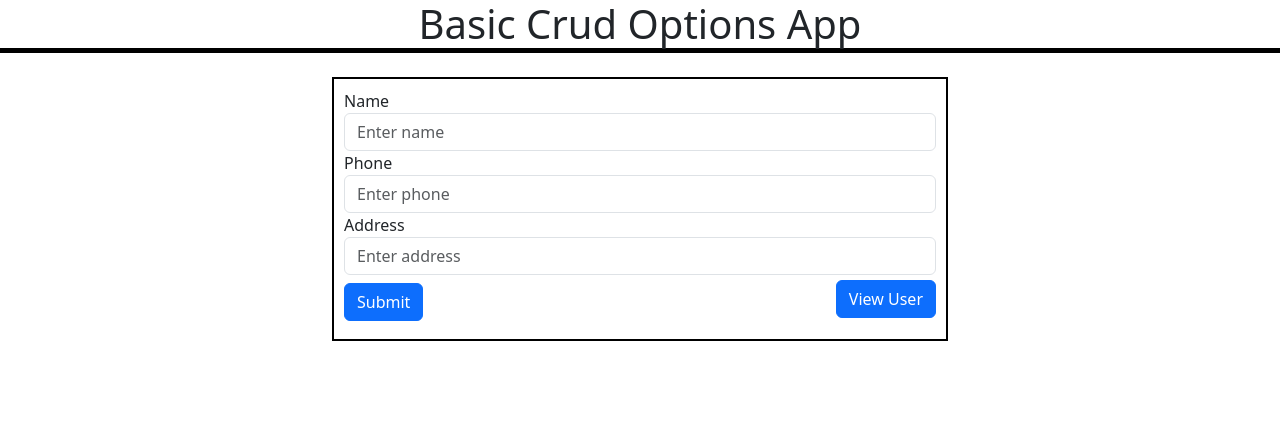
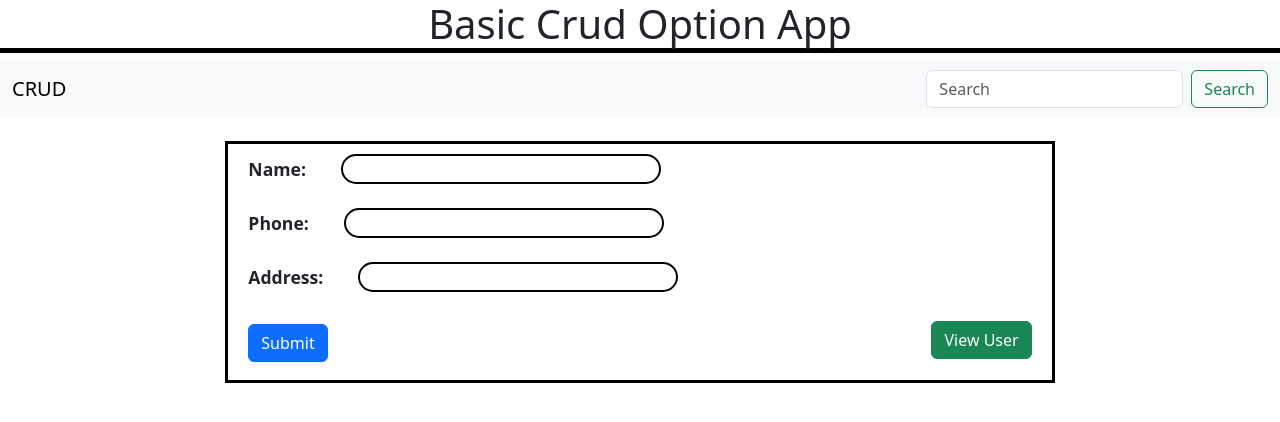
Before and after one commit to rajesh-sht/code_himalaya, a Django app: page /create-user/ in a window 1280 px wide. Shown: the top 422 px of the page. Run offline with Django 4.2, Linux system fonts and the light colour scheme; some libraries are stand-ins or nearby versions.

Commit message:
complete modelForm and search operations

```diff
--- a/crud/urls.py
+++ b/crud/urls.py
@@ -24,4 +24,6 @@ urlpatterns = [
     path('create-user/', create_user, name='create-user'),
     path('update-user/<int:pk>/', update_user, name='update-user'),
     path('delete-user/<int:pk>/',  delete_user, name='delete-user'),
+    path('search', search, name='search'),
+
 ]
--- a/crud/views.py
+++ b/crud/views.py
@@ -1,35 +1,44 @@
 from django.shortcuts import redirect, render, HttpResponseRedirect
 from .models import *
-from django.core.paginator import Paginator, EmptyPage, PageNotAnInteger
+from .forms import *
+from django.core.paginator import Paginator
+from django.contrib import messages
 # Create your views here.
 
 
 def user_list(request):
     users = User.objects.all().order_by('id')
-    paginator = Paginator(users, 10)
+    paginator = Paginator(users, 8)
     page_num = request.GET.get('page')
     page_obj = paginator.get_page(page_num)
-    # page = request.GET.get('page', 1)
-    # paginator = Paginator(users, 10)
-    # page = request.GET.get('page')
-    # try:
-    #     users = paginator.page(page)
-    # except PageNotAnInteger:
-    #     users = paginator.page(1)
-    # except EmptyPage:
-    #     users = paginator.page(paginator.num_pages)
+
     return render(request, 'user_list.html', {'users': page_obj})
 
 
 def create_user(request):
     if request.method == 'POST':
-        name = request.POST['name']
-        phone = request.POST['phone']
-        address = request.POST['address']
-        User.objects.create(name=name, phone=phone, address=address)
-        return HttpResponseRedirect('/')
+        form = UserForm(request.POST)
+        if form.is_valid():
+            name = form.cleaned_data['name']
+            phone = form.cleaned_data['phone']
+            address = form.cleaned_data['address']
+            # if phone == "":
+            #     messages.error(request, "Must be Filled!")
+            #     return HttpResponseRedirect('/create-user/')
+            if phone.isdigit() == False:
+                messages.error(request, "Must be integer!")
+                return HttpResponseRedirect('/create-user/')
+            if len(phone) > 10:
+                messages.error(request, "Must be of 10digits!")
+                return HttpResponseRedirect('/create-user/')
 
-    return render(request, 'create.html')
+            User.objects.create(name=name, phone=phone, address=address)
+            messages.success(request, 'User added successfully!')
+            return HttpResponseRedirect('/')
+    else:
+        form = UserForm()
+
+    return render(request, 'create.html', {"form": form})
 
 
 def update_user(request, pk):
@@ -42,6 +51,8 @@ def update_user(request, pk):
         id.phone = phone
         id.address = address
         id.save()
+        messages.success(request, 'User update successfully!')
+
         return HttpResponseRedirect('/')
     else:
         return render(request, 'update.html', {'ids': id},)
@@ -51,3 +62,14 @@ def delete_user(request, pk):
     id = User.objects.get(pk=pk)
     id.delete()
     return HttpResponseRedirect('/')
+
+
+def search(request):
+    if request.method == 'GET':
+        name = request.GET.get('search', None)
+        if name:
+            check = User.objects.filter(name__icontains=name)
+            check1 = User.objects.filter(address__icontains=name)
+            return render(request, "search.html", {"users": check, "users1": check1})
+    else:
+        return redirect('/')
--- /dev/null
+++ b/static/css/custom.css
@@ -0,0 +1,39 @@
+#message{
+    color: green;
+}
+
+.myform input{
+    height: 30px;
+    width: 25vw;
+    padding: 12px 14px;
+    font-size: 1.1em;
+    border: 2px solid black;
+    border-radius: 25px;
+    margin-left: 30px;
+    /* display: flex; */
+    flex-direction: column;
+    justify-content: center;
+    align-items: center;
+}
+
+.error{
+    color: red;
+    font-style: italic;
+    font-size: 0.9em;
+}
+
+.myform label{
+    font-size: 1.1em;
+    font-weight: bold;
+    margin-right: 5px;
+}
+
+th,td{
+    border: solid black 3px;
+    padding: 10px 15px;
+}
+
+table{
+    margin-bottom: 15px;
+
+}
--- a/templates/base.html
+++ b/templates/base.html
@@ -6,19 +6,29 @@
         <meta http-equiv="X-UA-Compatible" content="IE=edge">
         <meta name="viewport" content="width=device-width, initial-scale=1.0">
         <link rel="stylesheet" href="{% static './css/bootstrap.css' %}">
+        <link rel="stylesheet" href="{% static './css/custom.css' %}">
         <title>Document</title>
-        <style>
-            th,
-            tr,
-            td {
-                border: 2px solid black;
-                height: 30px;
-                padding: 10px;
-            }
-        </style>
     </head>
     <body>
-        <h1 style="text-align: center; border-bottom: 5px solid black;">Basic Crud Options App</h1>
+        <h1 style="text-align: center; border-bottom: 5px solid black;">Basic Crud Option App</h1>
+        <div>
+            <nav class="navbar bg-body-tertiary">
+                <div class="container-fluid">
+                    <a class="navbar-brand">CRUD</a>
+                    <form class="d-flex"
+                          role="search"
+                          method="GET"
+                          action="{% url 'crud:search' %}">
+                        <input class="form-control me-2"
+                               type="search"
+                               placeholder="Search"
+                               name="search"
+                               aria-label="Search">
+                        <button class="btn btn-outline-success" type="submit">Search</button>
+                    </form>
+                </div>
+            </nav>
+        </div>
         {% block content %}
         {% endblock content %}
         <script src="{% static './js/bootrap.bundle.js' %}"></script>
--- a/templates/create.html
+++ b/templates/create.html
@@ -2,48 +2,45 @@
 {% block content %}
     <div class="container-fluid mt-4">
         <div class="row">
-            <div class="col-md-3"></div>
-            <div class="col-md-6">
-                <form method="POST"
-                      action=""
-                      style="border: 2px solid black;
-                             padding: 10px">
+            <div class="col-md-2"></div>
+            <div class="col-md-8">
+                <div>
+                    {% for message in messages %}<h1 id="message">{{ message }}</h1>{% endfor %}
+                </div>
+                <form action=""
+                      class="myform"
+                      method="POST"
+                      novalidate
+                      style="border: solid black;
+                             padding: 10px 20px">
                     {% csrf_token %}
-                    <div class="form-group">
-                        <label for="exampleInputEmail1">Name</label>
-                        <input type="text"
-                               class="form-control"
-                               name="name"
-                               id="name"
-                               aria-describedby="emailHelp"
-                               placeholder="Enter name"
-                               required>
-                        <label for="exampleInputEmail1">Phone</label>
-                        <input type="text"
-                               class="form-control"
-                               id="phone"
-                               name="phone"
-                               aria-describedby="emailHelp"
-                               placeholder="Enter phone"
-                               required>
-                        <label for="exampleInputEmail1">Address</label>
-                        <input type="text"
-                               class="form-control"
-                               id="address"
-                               name="address"
-                               aria-describedby="emailHelp"
-                               placeholder="Enter address"
-                               required>
-                    </div>
+                    {% for f in form %}
+                        {{ f.label_tag }}{{ f }}<span class="error">{{ f.errors|striptags }}</span>
+                        <br>
+                        <br>
+                    {% endfor %}
                     <button type="submit" class="btn btn-primary my-2">Submit</button>
-                    <a class="btn btn-primary"
+                    <a class="btn btn-success"
                        style="float: right;
                               margin-top: 5px"
                        href="{% url 'crud:user-list' %}"
                        role="button">View User</a>
                 </form>
+                <!-- <form method="POST" action="" style="border: 2px solid black; padding: 10px">
+                    {% csrf_token %}
+                    <div class="form-group">
+                        <label for="exampleInputEmail1">Name</label>
+                        <input type="text" class="form-control" name="name" id="name" aria-describedby="emailHelp" placeholder="Enter name">
+                        <label for="exampleInputEmail1">Phone</label>
+                        <input type="text" class="form-control" id="phone" name="phone" aria-describedby="emailHelp" placeholder="Enter phone">
+                        <label for="exampleInputEmail1">Address</label>
+                        <input type="text" class="form-control" id="address" name="address" aria-describedby="emailHelp" placeholder="Enter address">
+                    </div>
+                    <button type="submit" class="btn btn-primary my-2">Submit</button>
+                    <a class="btn btn-primary" style="float: right; margin-top: 5px" href="{% url 'crud:user-list' %}" role="button">View User</a>
+                </form> -->
             </div>
-            <div class="col-md-3"></div>
+            <div class="col-md-2"></div>
         </div>
     </div>
 {% endblock content %}
```
Also changed, not shown: templates/search.html (added, +84 -0 lines), templates/update.html (+9 -1 lines), templates/user_list.html (+15 -7 lines).
